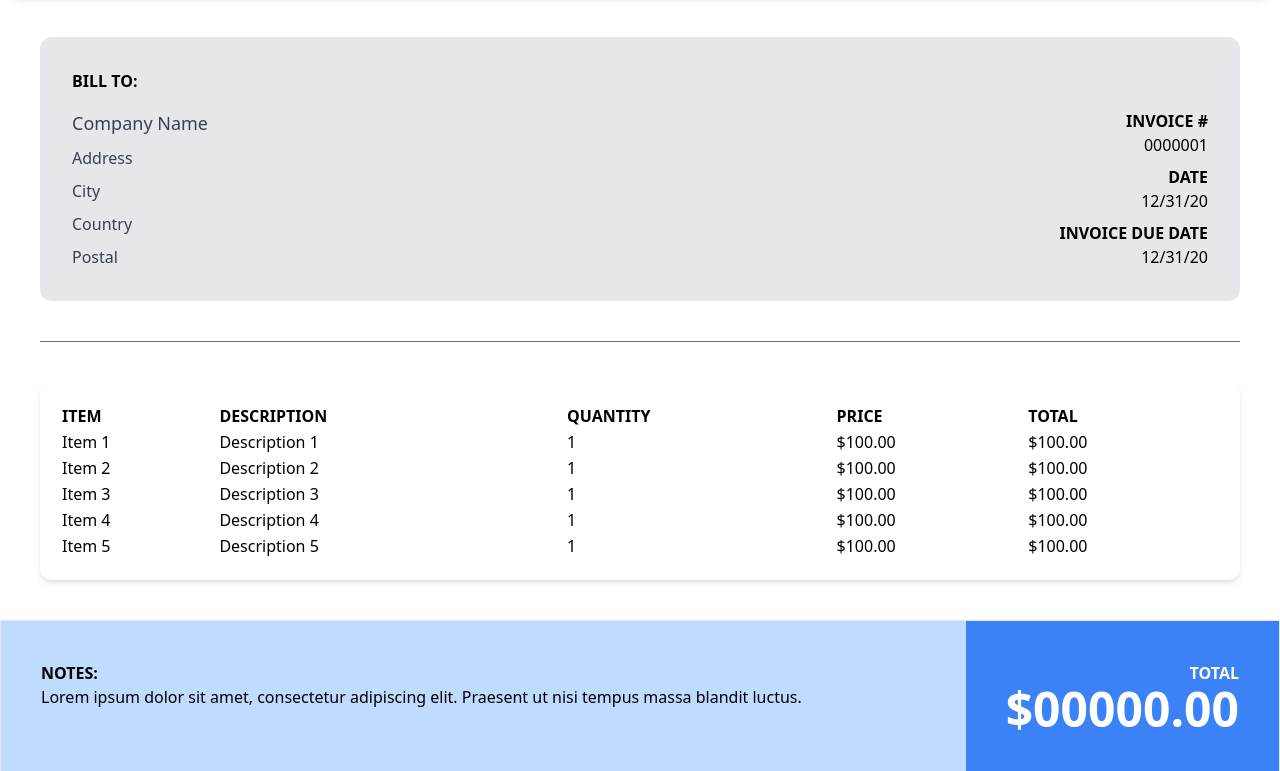
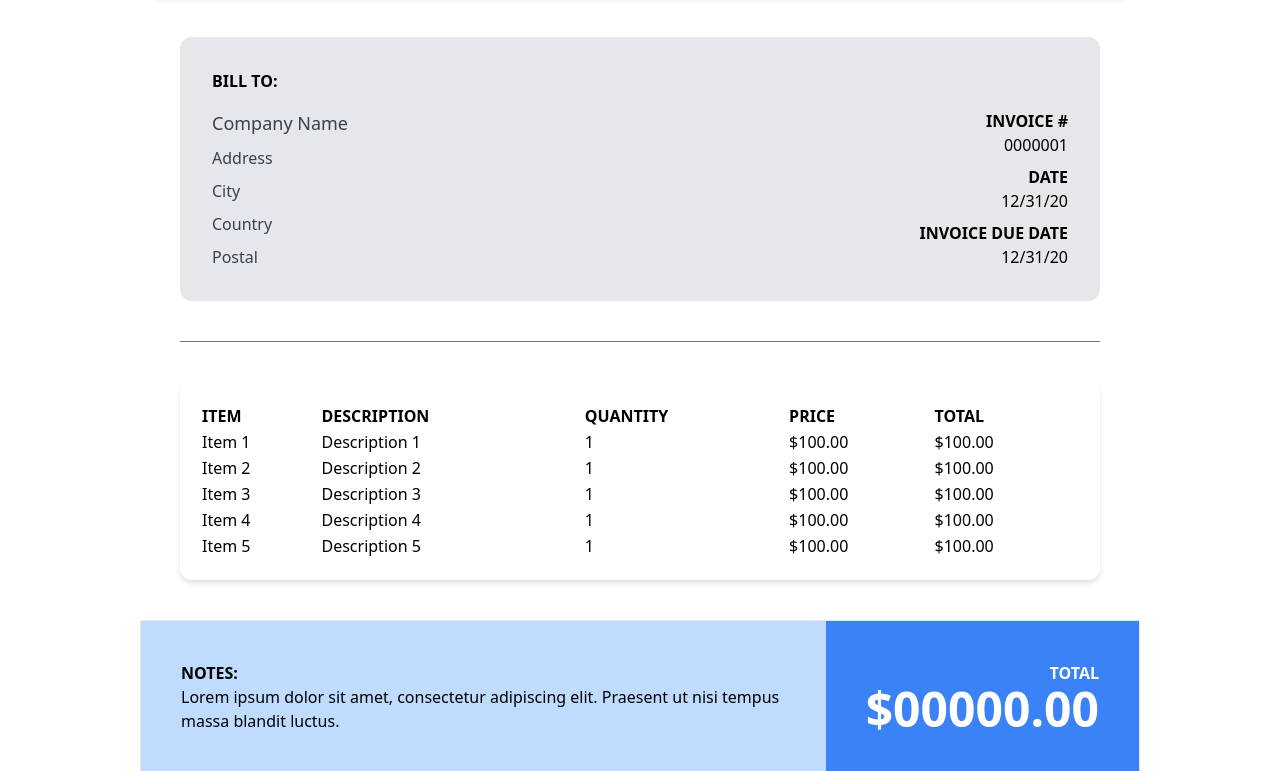
Before and after one commit to w-udhav/invoice-ex, a plain HTML site: page index.html in a window 1280 px wide. Shown: the part 259-1030 px from the top of the page. Drawn offline with nearby package versions, Linux system fonts and the light colour scheme.

Commit message:
update: max-width

```diff
--- a/index.html
+++ b/index.html
@@ -12,13 +12,18 @@
     <title>Invoice</title>
   </head>
 
-  <body>
+  <body class="flex items-center justify-center">
+    <div class="size">
       <!-- Header -->
       <div class="w-full rounded-b-3xl bg-blue-600 p-10 shadow-md">
-      <div class="flex flex-col sm:flex-row gap-5 sm:justify-between items-center">
+        <div
+          class="flex flex-col sm:flex-row gap-5 sm:justify-between items-center"
+        >
           <div class="flex flex-col">
             <img src="./assets/invoice.svg" class="w-32" alt="" />
-          <h1 class="text-2xl md:text-5xl font-semibold text-white pl-5">Invoice</h1>
+            <h1 class="text-2xl md:text-5xl font-semibold text-white pl-5">
+              Invoice
+            </h1>
           </div>
 
           <!-- Right Side -->
@@ -132,5 +137,6 @@
           </div>
         </div>
       </div>
+    </div>
   </body>
 </html>
--- a/style/style.css
+++ b/style/style.css
@@ -2,3 +2,6 @@
     padding: 0;
     box-sizing: border-box;
 }
+.size{
+    max-width: 1000px;
+}
```
Lines whose indentation alone changed are shown as unchanged.
